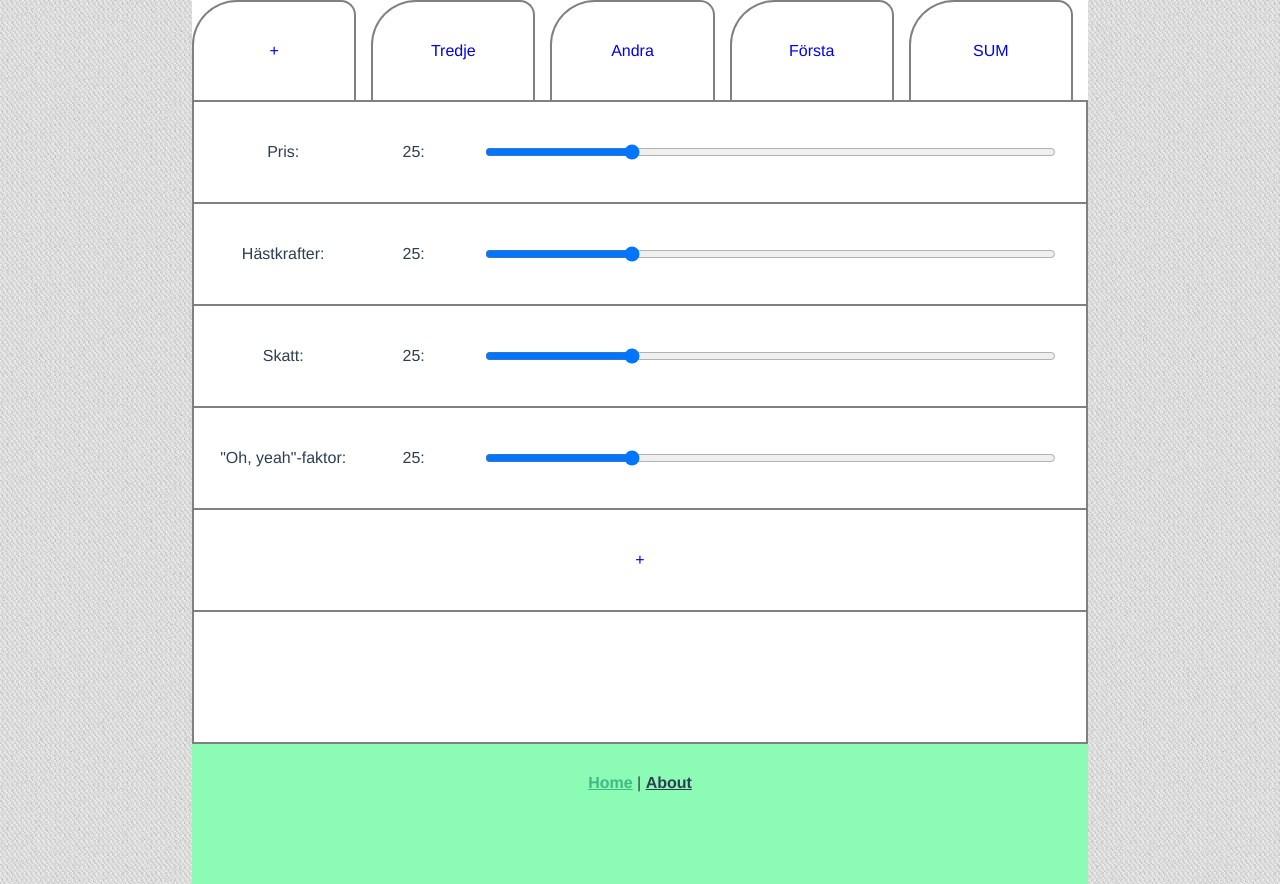
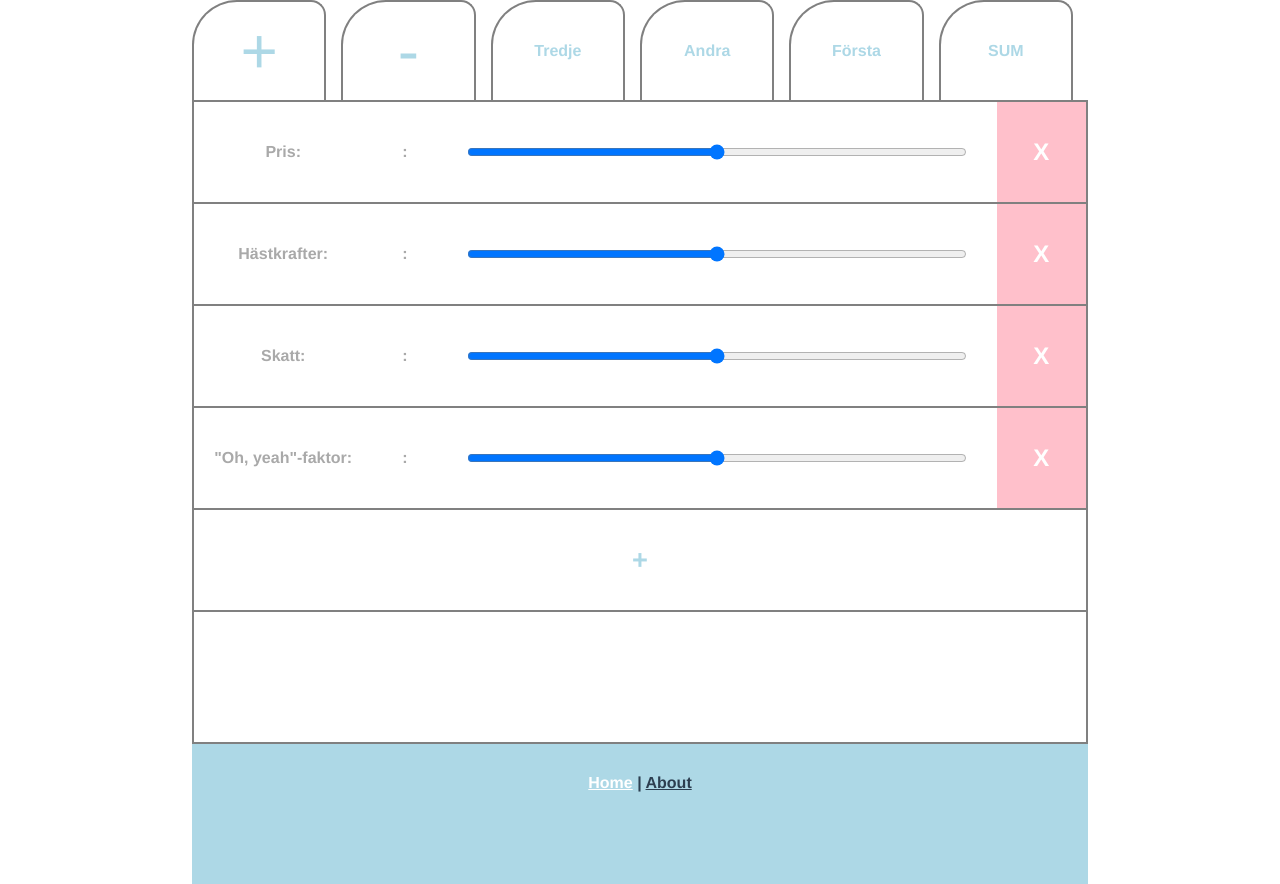
Before and after one commit to itggot-emil-willbas/decisions, a Vue app: page /#/ in a window 1280 px wide. Built offline with nearby package versions, Linux system fonts and the light colour scheme.

Commit message:
Deletefunktioner
Deletefunktioner

```diff
--- a/src/App.vue
+++ b/src/App.vue
@@ -12,7 +12,7 @@
 <style lang="scss">
 @import '@/css/variables.scss';
 body {
-  background-image:url("./assets/cheap_diagonal_fabric.png");
+  /*background-image:url("./assets/cheap_diagonal_fabric.png");*/
 }
 #app {
   font-family: 'Avenir', Helvetica, Arial, sans-serif;
@@ -28,6 +28,8 @@ body {
   }
 body{
   margin:0;
+  font-weight:bold;
+
 }
 #nav {
   padding: 30px;
@@ -35,11 +37,11 @@ body{
     font-weight: bold;
     color: #2c3e50;
     &.router-link-exact-active {
-      color: #42b983;
+      color: white;
     }
   }
   height: 10vh;
-  background-color: rgba($color: #8bfbb6, $alpha: 1.0)
+  background-color: rgba($color: $blue, $alpha: 1.0)
 }
 @media screen and (max-width:800px) {
   #app {
--- a/src/components/MainComponent.vue
+++ b/src/components/MainComponent.vue
@@ -4,7 +4,8 @@
     <section
 
       v-for="(param, index) in params"
-      v-bind:key="param.id">
+      v-bind:key="param.id"
+      v-bind:id="index">
     <div class="left-box-pName">
       <span>{{param.text}}:</span>
     </div>
@@ -14,7 +15,9 @@
         type="range"
         v-bind:name="('range' + index)"
         v-model="param.values[activeTab]">
+
     </div>
+    <i class="delete-prop" @click="deleteProp">X</i>
 
     </section>
     <section id="add-prop">
@@ -65,6 +68,17 @@ export default {
     }
   },
   methods: {
+  deleteProp(e) {
+      //what id had the prop?
+      let paramId = parseInt(e.target.parentElement.id)
+      console.log("Target: ",typeof(paramId))
+
+      //let numberOfValuesItems = store.state.params[0].values.length;
+      //numberOfValuesItems --
+
+      store.state.params.splice(paramId,1);
+      console.log(store.state.params)
+       },
   newProp () {
     let word = prompt('Please enter prop name');
       if ((word === "") || word == null){
@@ -82,13 +96,13 @@ export default {
         text:word,
         values:newValueArray
       }
-      // store.state.params.forEach(element => {
-      //   element.values.push(50);
-      //});
+
       store.state.params.push(newObj)
       }
   }
+
   }
+
 }
 </script>
 
@@ -112,10 +126,12 @@ main {
       display: flex;
       span {
         margin:auto;
+        color:$gray;
+
       }
     }
     .right-box-pValue {
-      flex-basis: 80%;
+      flex-basis: 70%;
       text-align: center;
       display: flex;
       input {
@@ -124,6 +140,20 @@ main {
       }
       span {
         margin:auto;
+        color:$gray;
+      }
+    }
+    i.delete-prop{
+      color:white;
+      background-color:pink;
+      flex-basis: 10%;
+      align-items:center;
+      justify-content: center;
+      display: flex;
+      font-size: 1.5em;
+      font-style: normal;
+      &:hover {
+        background-color:lightpink;
       }
     }
   }
@@ -138,6 +168,12 @@ main {
       align-items:center;
       justify-content: center;
       text-decoration:none;
+      font-size:1.7em;
+      color:$blue;
+      &:hover{
+        color:white;
+        background-color:$blue;
+      }
     }
   }
 }
--- a/src/components/SumMain.vue
+++ b/src/components/SumMain.vue
@@ -104,7 +104,7 @@ export default {
   margin-top: 100px;
   min-height: 80vh;
   div {
-    background:$green;
+    background:$blue;
     color:white;
     display: flex;
     align-items: center;
--- a/src/css/variables.scss
+++ b/src/css/variables.scss
@@ -1,2 +1,3 @@
 $border: 2px gray solid;
-$green: lightgreen;
+$blue: lightblue;
+$gray: darkgray;
--- a/src/store.js
+++ b/src/store.js
@@ -10,13 +10,14 @@ export default new Vuex.Store({
     sumIsActive:false,
     vuexArray:[1,2,3],
     numberOfTabs:3,
-    activeTab:0,
+    activeTab:1000,
     tabs:[
       {
         values:
           {
             id:0,
             text:'Första',
+
           }
       },
       {
@@ -24,6 +25,7 @@ export default new Vuex.Store({
           {
             id:1,
             text:'Andra',
+
           }
       },
       {
@@ -31,6 +33,7 @@ export default new Vuex.Store({
           {
             id:2,
             text:'Tredje',
+
           }
       }
     ],
--- a/src/views/Home.vue
+++ b/src/views/Home.vue
@@ -2,6 +2,7 @@
   <div class="home">
     <nav id="nav-tabs">
       <a id="new-tab" href="#" @click="newTab">+</a>
+      <a id="delete-tab" href="#" @click="deleteTab">-</a>
       <a
         v-for="(tab,index) in tabs"
         v-bind:key="tab.id"
@@ -27,6 +28,7 @@ export default {
   },
   methods: {
     changeActiveTab(e) {
+
       store.state.sumIsActive = false;
       //console.log(e.target.id)
       let id = e.target.id;
@@ -38,10 +40,11 @@ export default {
         element.classList.remove('active')
       });
       e.target.classList.add('active')
-
+      console.log(e.target)
       if (id == "sum-tab"){
       store.state.sumIsActive = true;
       }
+      console.log('Nu är activeTab: ', store.state.activeTab);
     },
     newTab(){
       let word = prompt('Please enter tab name');
@@ -53,7 +56,8 @@ export default {
         values:
           {
             id:nextObjektNumber,
-            text:word
+            text:word,
+            deletable:false
           }
       }
       store.state.tabs.push(newObj)
@@ -61,7 +65,16 @@ export default {
         element.values.push(50);
       });
       }
-    }
+    },
+    deleteTab(){
+      console.log("deletar",store.state.activeTab);
+       store.state.tabs.splice(store.state.activeTab,1)
+      store.state.params.forEach(element => {
+        element.values.splice(store.state.activeTab,1);
+      });
+
+     }
+
   },
   computed: {
     vuexArray () {
@@ -97,6 +110,7 @@ nav#nav-tabs {
   display: flex;
   flex-direction: row-reverse;
     a {
+
       display:block;
       flex:1;
       border-radius: 45px 15px 0px 0px;
@@ -108,12 +122,27 @@ nav#nav-tabs {
       border-top:$border;
       border-right:$border;
       text-decoration:none;
+      font-family: 'Avenir', Helvetica, Arial, sans-serif;
+      font-weight:bold;
+      color:$blue;
+      &:hover {
+        color:white;
+        background:$blue;
+      }
       };
     a.active {
-      background-color:$green;
+      background-color:$blue;
+      color:white;
     }
     a#new-tab{
       order:1000;
+    }
+    a#delete-tab{
+      order:999;
+    }
+    a#new-tab,a#delete-tab{
+      font-size:4em;
+      font-weight: 100;
     }
     a#sum-tab{
       order:-1;
--- /dev/null
+++ b/vue.config.js
@@ -0,0 +1,4 @@
+//vue.config.js
+module.exports = {
+    baseUrl: '/decisions'
+}
```
